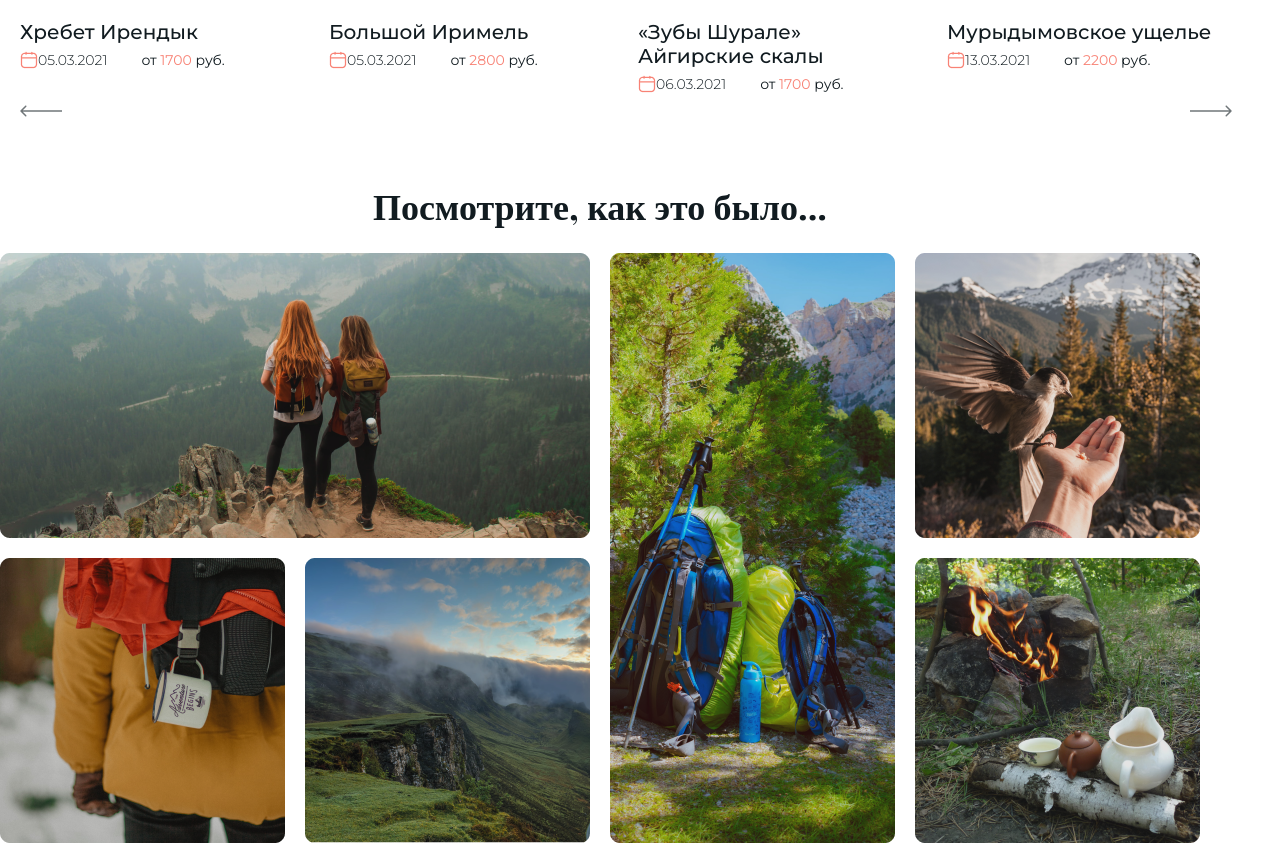
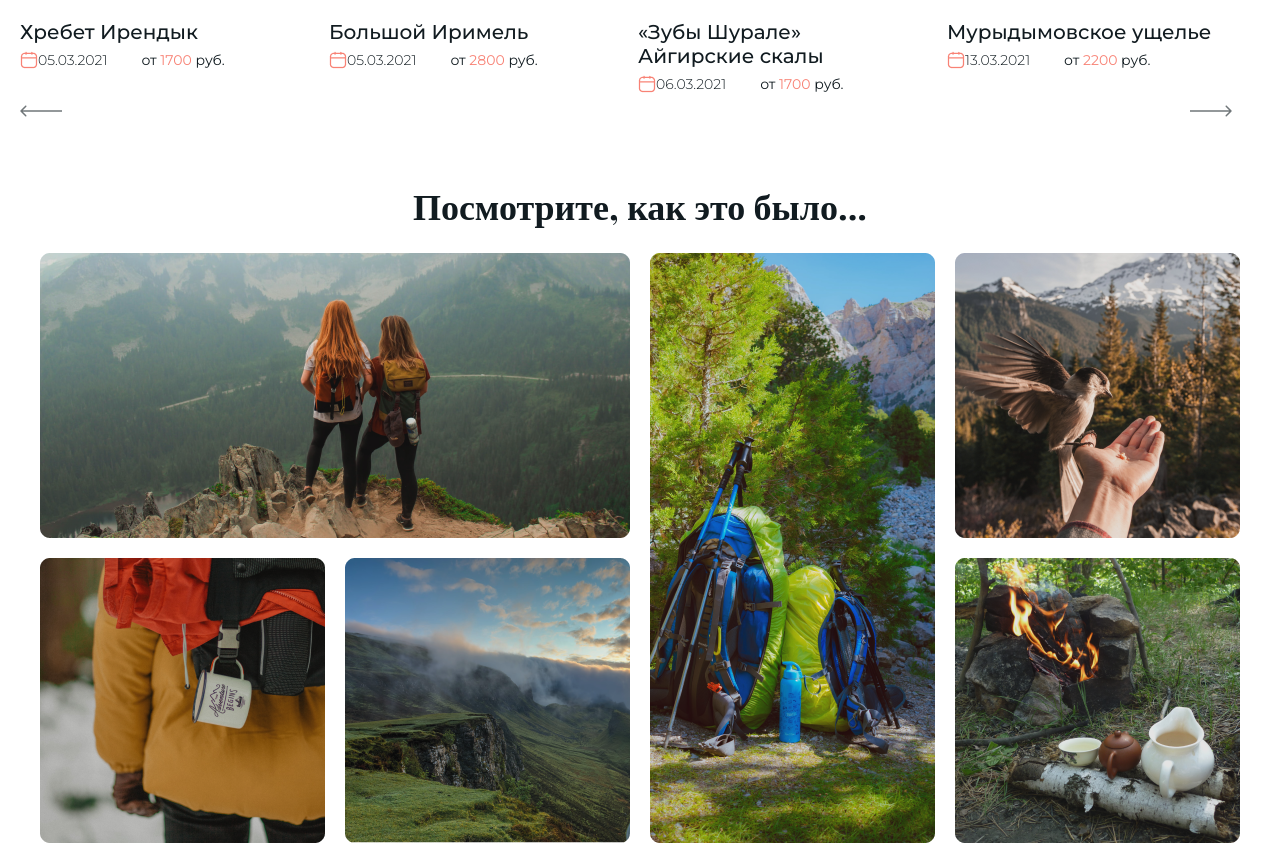
Before and after one commit to tomright/home, a PHP site: page / in a window 1280 px wide; the page is wider, and only the part inside the window is pictured. Shown: the part 2376-3219 px from the top of that part. Run offline with PHP 8.4, Linux system fonts and the light colour scheme.

Commit message:
Доделал картинки

```diff
--- a/bashtour.test/www/style.css
+++ b/bashtour.test/www/style.css
@@ -363,6 +363,7 @@ grid-area: img74;
 }
 
 .imghowitwas {
+  width: 1200px;
   display: grid;
   /* grid-template-columns: 1fr 1fr 1fr 1fr; */
   grid-template-columns: repeat(4, 285px);
@@ -371,12 +372,13 @@ grid-area: img74;
   grid-template-rows: auto;
   grid-template-areas: "img69 img69 img70 img73"
                       "img71 img72 img70 img74";
-  justify-items: center;
-  }
-  .howitwas {
-  display: inline-block;
+
   margin: 0 auto;
   }
+  /* .howitwas { */
+  /* display: inline-block; */
+  /* justify-content: center; */
+  /* } */
 /* .imghowitwas > img { */
 
 /* } */
```
